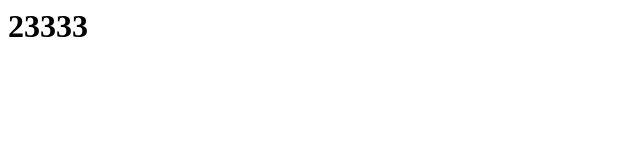
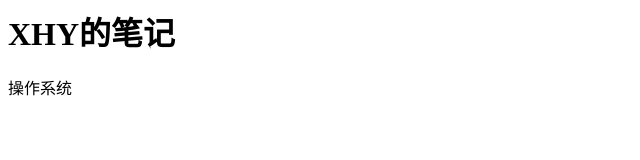
Before and after one commit to Idoyt-2001/Idoyt-2001.github.io, a plain HTML site: page index.html in a window 1280 px wide. Shown: the whole page, without its empty margins (0-640 px from the left). Drawn offline with Linux system fonts and the light colour scheme.

Commit message:
Update index.html

```diff
--- a/index.html
+++ b/index.html
@@ -1,3 +1,12 @@
 <h1>
-  23333
+  XHY的笔记
 </h1>
+
+<div>
+  <div id="item">
+    <div id="item_name">操作系统</div>
+    <div id="links">
+      <a href="3.1.1~3.13 内存管理初步..html"></a>
+    </div>
+  </div>
+</div>
```
